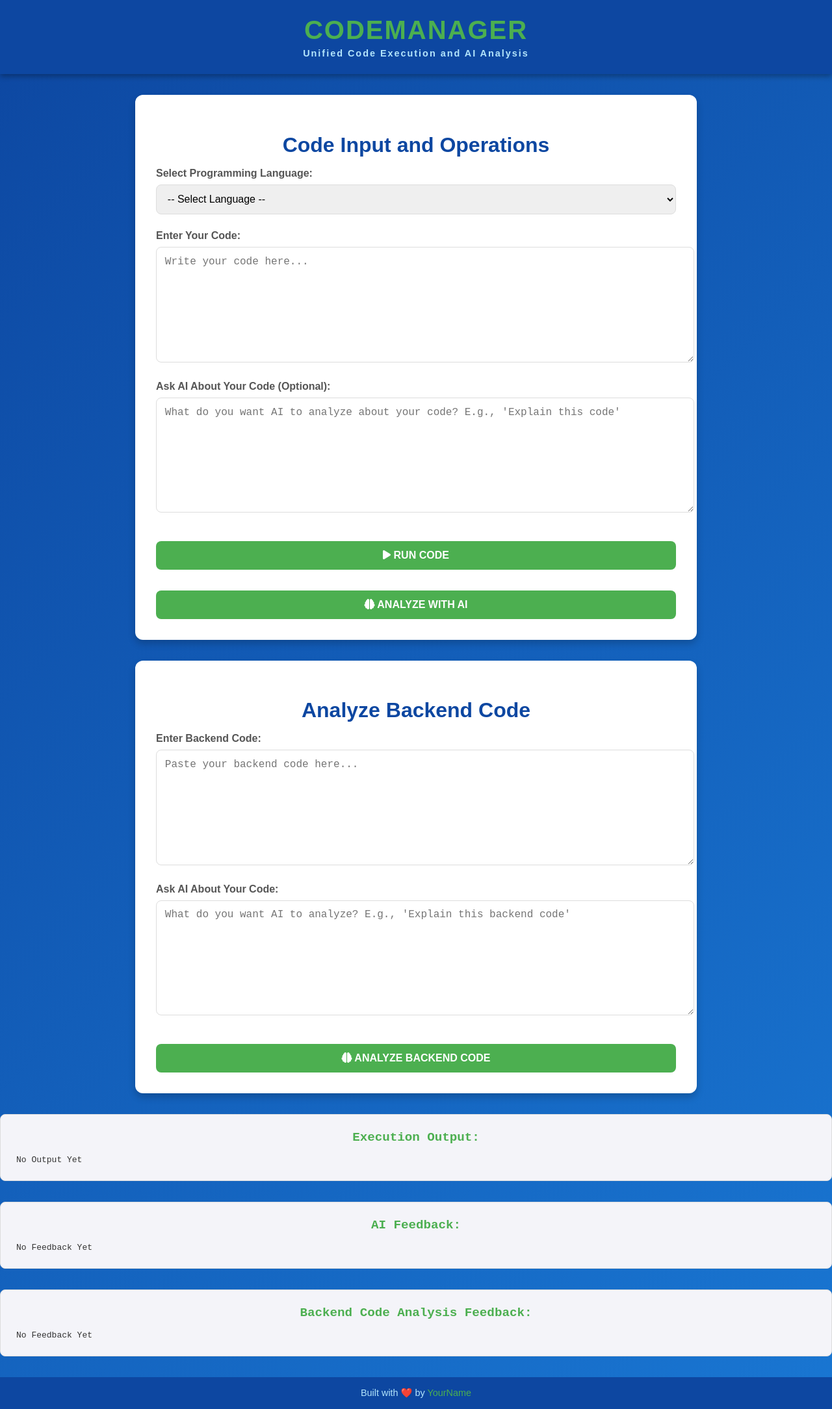
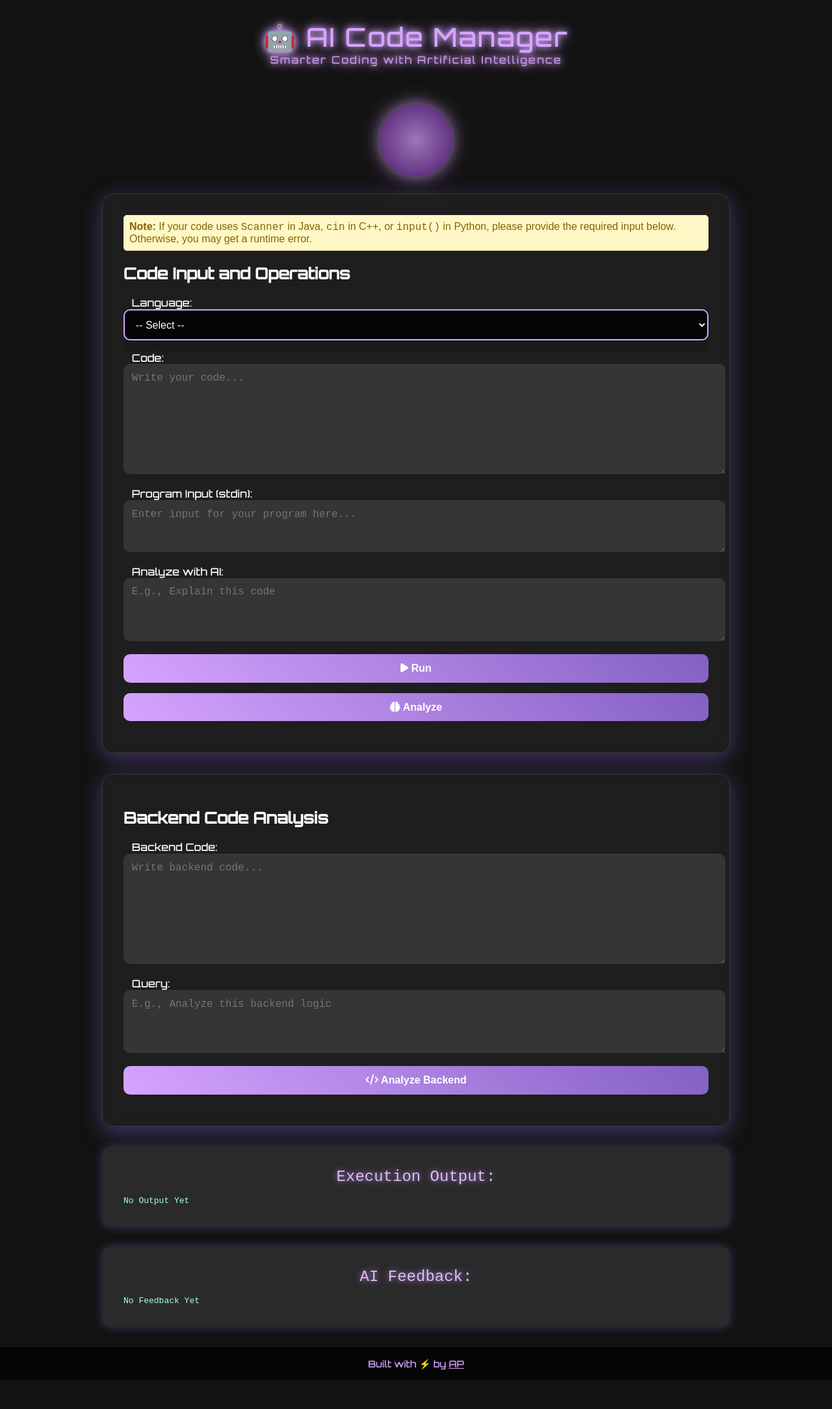
Before and after one commit to piyush1222p/AI_CDMS, a plain HTML site: page frontend.html in a window 1280 px wide. Shown: the whole page at 65% size. After the commit the page ends 2125 px from the top, so only its background shows below. Drawn offline with nearby package versions, Linux system fonts and the light colour scheme.

Commit message:
Adding all files

```diff
--- a/frontend.html
+++ b/frontend.html
@@ -1,223 +1,380 @@
 <!DOCTYPE html>
 <html lang="en">
 <head>
-    <meta charset="UTF-8">
-    <meta name="viewport" content="width=device-width, initial-scale=1.0">
-    <title>AI Code Management System</title>
-    <link rel="stylesheet" href="https://cdnjs.cloudflare.com/ajax/libs/font-awesome/6.0.0-beta3/css/all.min.css">
+  <meta charset="UTF-8" />
+  <meta name="viewport" content="width=device-width, initial-scale=1.0" />
+  <title>AI Code Manager</title>
+  <link rel="stylesheet" href="https://cdnjs.cloudflare.com/ajax/libs/font-awesome/6.0.0-beta3/css/all.min.css" />
+  <link rel="stylesheet" href="https://cdnjs.cloudflare.com/ajax/libs/codemirror/5.65.13/codemirror.min.css" />
+  <script src="https://cdn.jsdelivr.net/npm/tsparticles@3.3.0/tsparticles.bundle.min.js"></script>
   <style>
-        /* General Styles */
+    @import url('https://fonts.googleapis.com/css2?family=Orbitron:wght@500&display=swap');
+
     body {
-            font-family: 'Arial', sans-serif;
+      font-family: 'Orbitron', sans-serif;
       margin: 0;
       padding: 0;
-            background: linear-gradient(135deg, #0D47A1, #1976D2);
+      background: #121212;
       color: #ffffff;
+      overflow-x: hidden;
+      transition: background 0.5s, color 0.5s;
     }
 
     header {
-            background-color: #0D47A1;
-            padding: 1.5rem;
       text-align: center;
-            font-size: 2rem;
-            font-weight: bold;
-            color: #ffffff;
-            text-transform: uppercase;
+      padding: 2rem;
+      color: #d6a4ff;
+      font-size: 2.5rem;
       letter-spacing: 2px;
-            box-shadow: 0 4px 8px rgba(0, 0, 0, 0.3);
+      background: none;
+      text-shadow: 0 0 10px #d6a4ff, 0 0 20px #d6a4ff;
     }
 
-        header .logo {
-            display: inline-block;
-            font-size: 2.5rem;
-            color: #4CAF50;
+    .tagline {
+      font-size: 1rem;
+      color: #c792ea;
     }
 
-        header .tagline {
-            font-size: 0.9rem;
-            margin-top: 5px;
-            text-transform: none;
-            display: block;
-            color: #B3E5FC;
+    .glass-card {
+      background: rgba(255, 255, 255, 0.05);
+      border-radius: 16px;
+      border: 1px solid rgba(255, 255, 255, 0.1);
+      box-shadow: 0 8px 32px rgba(158, 117, 255, 0.37);
+      backdrop-filter: blur(10px);
+      padding: 2rem;
+      margin: 2rem auto;
+      max-width: 900px;
+      color: #fff;
     }
 
-        .form-section {
-            background: white;
-            color: #333;
-            margin: 2rem auto;
-            padding: 2rem;
-            border-radius: 12px;
-            max-width: 800px;
-            box-shadow: 0 6px 12px rgba(0, 0, 0, 0.2);
+    label, select, textarea, button {
+      width: 100%;
+      margin-bottom: 1rem;
+      border-radius: 10px;
+      padding: 0.8rem;
+      font-size: 1rem;
+      border: none;
     }
 
-        .form-section h2 {
-            text-align: center;
-            font-size: 2rem;
-            margin-bottom: 1rem;
-            color: #0D47A1;
-        }
-
-        .form-group {
-            margin-bottom: 1.5rem;
-        }
-
-        label {
-            font-weight: bold;
-            display: block;
-            margin-bottom: 0.5rem;
-            color: #555;
-        }
-
-        select, textarea, button {
-            width: 100%;
-            border: 1px solid #ddd;
-            border-radius: 8px;
-            padding: 0.8rem;
-            font-size: 1rem;
+    select {
+      background: rgba(255, 255, 255, 0.1);
+      color: #fff;
+      border: 2px solid #d6a4ff;
       transition: all 0.3s ease;
     }
 
+    select:focus {
+      background: rgba(255, 255, 255, 0.2);
+      border-color: #8360c3;
+    }
+
+    select option {
+      background: rgba(0, 0, 0, 0.2);
+      color: #fff;
+    }
+
     textarea {
-            min-height: 150px;
-            resize: vertical;
+      background: rgba(255, 255, 255, 0.1);
+      color: #fff;
     }
 
     button {
-            background: #4CAF50;
+      background: linear-gradient(45deg, #d6a4ff, #8360c3);
       color: white;
       font-weight: bold;
       cursor: pointer;
-            text-transform: uppercase;
-            border: none;
-            margin-top: 1rem;
+      transition: all 0.3s ease;
     }
 
     button:hover {
-            background: #43A047;
-            box-shadow: 0 4px 8px rgba(76, 175, 80, 0.3);
-        }
-
-        .button-group {
-            display: flex;
-            gap: 1rem;
-            justify-content: center;
-            flex-wrap: wrap;
+      background: linear-gradient(45deg, #b388ff, #6a1b9a);
+      box-shadow: 0 0 15px #d6a4ff;
     }
 
     .output-section {
-            margin-top: 2rem;
-            padding: 1.5rem;
-            background: #F4F4F9;
-            border: 1px solid #ddd;
-            border-radius: 8px;
-            color: #333;
+      margin: 2rem auto;
+      max-width: 900px;
+      padding: 2rem;
+      background: rgba(255, 255, 255, 0.1);
+      border-radius: 12px;
+      color: #a7ffeb;
       font-family: monospace;
+      box-shadow: 0 0 15px #b388ff55;
     }
 
     .output-header {
-            font-size: 1.2rem;
-            font-weight: bold;
+      text-align: center;
+      font-size: 1.5rem;
       margin-bottom: 1rem;
-            text-align: center;
-            color: #4CAF50;
+      color: #e1bee7;
+      text-shadow: 0 0 10px #b388ff;
+    }
+
+    .ai-animation {
+      display: flex;
+      justify-content: center;
+      margin: 2rem;
+    }
+
+    .neon-ai {
+      width: 100px;
+      height: 100px;
+      border-radius: 50%;
+      background: radial-gradient(circle, #d6a4ff 0%, #6a1b9a 100%);
+      animation: pulse 2s infinite;
+      box-shadow: 0 0 20px #d6a4ff, 0 0 40px #d6a4ff66;
+    }
+
+    @keyframes pulse {
+      0% {
+        transform: scale(1);
+        opacity: 1;
+      }
+      50% {
+        transform: scale(1.1);
+        opacity: 0.7;
+      }
+      100% {
+        transform: scale(1);
+        opacity: 1;
+      }
+    }
+
+    #tsparticles {
+      position: fixed;
+      top: 0;
+      left: 0;
+      width: 100%;
+      height: 100%;
+      z-index: -1;
     }
 
     footer {
       text-align: center;
       padding: 1rem;
-            background: #0D47A1;
-            color: #B3E5FC;
+      background: rgba(0, 0, 0, 0.7);
+      color: #d6a4ff;
       font-size: 0.9rem;
-            margin-top: 2rem;
     }
 
-        footer a {
-            color: #4CAF50;
-            text-decoration: none;
+    .dropdown-content {
+      display: block;
+      background-color: #1a1a1a;
+      color: #fff;
     }
 
-        footer a:hover {
-            text-decoration: underline;
+    .dropdown-content select {
+      background: rgba(0, 0, 0, 0.8);
+      color: #fff;
+      border: 2px solid #d6a4ff;
+    }
+
+    .dropdown-content select option {
+      background: rgba(0, 0, 0, 0.5);
+      color: #fff;
+    }
+
+    .notice {
+      background: #fff8c6;
+      color: #856404;
+      padding: 8px;
+      border-radius: 5px;
+      margin-bottom: 16px;
+      border: 1px solid #ffeeba;
+      font-size: 1rem;
+      font-family: Arial, sans-serif;
     }
   </style>
 </head>
 <body>
+  <div id="tsparticles"></div>
+
   <header>
-        <span class="logo">CodeManager</span>
-        <span class="tagline">Unified Code Execution and AI Analysis</span>
+    <div>🤖 AI Code Manager</div>
+    <div class="tagline">Smarter Coding with Artificial Intelligence</div>
   </header>
 
-    <main>
-        <!-- General Code Execution Section -->
-        <section class="form-section">
+  <div class="ai-animation">
+    <div class="neon-ai"></div>
+  </div>
+
+  <div class="glass-card">
+    <div class="notice">
+      <strong>Note:</strong> If your code uses <code>Scanner</code> in Java, <code>cin</code> in C++, or <code>input()</code> in Python, please provide the required input below. Otherwise, you may get a runtime error.
+    </div>
     <h2>Code Input and Operations</h2>
-            <form id="code-form">
-                <div class="form-group">
-                    <label for="language">Select Programming Language:</label>
-                    <select id="language" name="language" required>
-                        <option value="">-- Select Language --</option>
+    <label for="language">Language:</label>
+    <div class="dropdown-content">
+      <select id="language">
+        <option value="">-- Select --</option>
         <option value="python">Python</option>
-                        <option value="javascript">JavaScript</option>
-                        <option value="c">C</option>
         <option value="cpp">C++</option>
         <option value="java">Java</option>
       </select>
     </div>
-                <div class="form-group">
-                    <label for="code">Enter Your Code:</label>
-                    <textarea id="code" name="code" placeholder="Write your code here..." required></textarea>
+
+    <label for="code">Code:</label>
+    <textarea id="code" rows="8" placeholder="Write your code..."></textarea>
+
+    <!-- New Program Input for stdin -->
+    <label for="program-input">Program Input (stdin):</label>
+    <textarea id="program-input" rows="3" placeholder="Enter input for your program here..."></textarea>
+
+    <label for="query">Analyze with AI:</label>
+    <textarea id="query" rows="4" placeholder="E.g., Explain this code"></textarea>
+
+    <button id="run-code"><i class="fas fa-play"></i> Run</button>
+    <button id="analyze-code"><i class="fas fa-brain"></i> Analyze</button>
   </div>
-                <div class="form-group">
-                    <label for="ai-query">Ask AI About Your Code (Optional):</label>
-                    <textarea id="ai-query" name="ai-query" placeholder="What do you want AI to analyze about your code? E.g., 'Explain this code'"></textarea>
+
+  <div class="glass-card">
+    <h2>Backend Code Analysis</h2>
+    <label for="backend-code">Backend Code:</label>
+    <textarea id="backend-code" rows="8" placeholder="Write backend code..."></textarea>
+
+    <label for="backend-query">Query:</label>
+    <textarea id="backend-query" rows="4" placeholder="E.g., Analyze this backend logic"></textarea>
+
+    <button id="analyze-backend-code"><i class="fas fa-code"></i> Analyze Backend</button>
   </div>
-                <div class="button-group">
-                    <button type="button" id="run-code"><i class="fas fa-play"></i> Run Code</button>
-                    <button type="button" id="analyze-code"><i class="fas fa-brain"></i> Analyze with AI</button>
-                </div>
-            </form>
-        </section>
 
-        <!-- Backend Code Analysis Section -->
-        <section class="form-section">
-            <h2>Analyze Backend Code</h2>
-            <form id="backend-code-form">
-                <div class="form-group">
-                    <label for="backend-code">Enter Backend Code:</label>
-                    <textarea id="backend-code" name="backend-code" placeholder="Paste your backend code here..." required></textarea>
-                </div>
-                <div class="form-group">
-                    <label for="backend-query">Ask AI About Your Code:</label>
-                    <textarea id="backend-query" name="backend-query" placeholder="What do you want AI to analyze? E.g., 'Explain this backend code'"></textarea>
-                </div>
-                <div class="button-group">
-                    <button type="button" id="analyze-backend-code"><i class="fas fa-brain"></i> Analyze Backend Code</button>
-                </div>
-            </form>
-        </section>
-
-        <!-- Output Sections -->
-        <section class="output-section">
+  <div class="output-section">
     <div class="output-header">Execution Output:</div>
     <div id="output-content">No Output Yet</div>
-        </section>
+  </div>
 
-        <section class="output-section">
+  <div class="output-section">
     <div class="output-header">AI Feedback:</div>
     <div id="ai-feedback">No Feedback Yet</div>
-        </section>
-
-        <section class="output-section">
-            <div class="output-header">Backend Code Analysis Feedback:</div>
-            <div id="backend-feedback">No Feedback Yet</div>
-        </section>
-    </main>
+  </div>
 
   <footer>
-        Built with ❤️ by <a href="#">YourName</a>
+    Built with ⚡ by <a href="#" style="color:#d6a4ff;">AP</a>
   </footer>
 
-    <script src="script.js"></script>
+  <script>
+    // Utility: Warn if probable need for input but none provided
+    function needsInputWarning(language, code, user_input) {
+      return (
+        (language === 'java' && /Scanner\s*\(/.test(code) && user_input.trim() === '') ||
+        (language === 'cpp' && /cin\s*>>/.test(code) && user_input.trim() === '') ||
+        (language === 'python' && /input\s*\(/.test(code) && user_input.trim() === '')
+      );
+    }
+
+    document.getElementById('run-code').onclick = async function() {
+      const language = document.getElementById('language').value;
+      const code = document.getElementById('code').value;
+      const user_input = document.getElementById('program-input').value;
+      const outputDiv = document.getElementById('output-content');
+
+      if (!language || !code.trim()) {
+        outputDiv.textContent = 'Please select a language and enter your code.';
+        return;
+      }
+
+      if (needsInputWarning(language, code, user_input)) {
+        if (!confirm('Your code appears to require input, but none was provided. This may cause a runtime error. Continue anyway?')) {
+          outputDiv.textContent = 'Execution cancelled. Please provide input if your code requires it.';
+          return;
+        }
+      }
+
+      outputDiv.textContent = 'Running...';
+
+      try {
+        const resp = await fetch('http://127.0.0.1:8000/check-code', {
+          method: 'POST',
+          headers: { 'Content-Type': 'application/json' },
+          body: JSON.stringify({ language, code, user_input })
+        });
+        const data = await resp.json();
+        if (resp.ok) {
+          outputDiv.textContent = data.message || 'No output.';
+        } else {
+          outputDiv.textContent = data.detail || 'Unexpected error.';
+        }
+      } catch (e) {
+        outputDiv.textContent = 'Network error: ' + e;
+      }
+    };
+
+    document.getElementById('analyze-code').onclick = async function() {
+      const language = document.getElementById('language').value;
+      const code = document.getElementById('code').value;
+      const query = document.getElementById('query').value;
+      const feedbackDiv = document.getElementById('ai-feedback');
+
+      if (!language || !code.trim() || !query.trim()) {
+        feedbackDiv.textContent = 'Please select a language, enter code, and your AI query.';
+        return;
+      }
+
+      feedbackDiv.textContent = 'Analyzing...';
+
+      try {
+        const resp = await fetch('http://127.0.0.1:8000/analyze-code', {
+          method: 'POST',
+          headers: { 'Content-Type': 'application/json' },
+          body: JSON.stringify({ language, code, query })
+        });
+        const data = await resp.json();
+        if (resp.ok) {
+          feedbackDiv.textContent = data.feedback || 'No feedback.';
+        } else {
+          feedbackDiv.textContent = data.detail || 'Unexpected error.';
+        }
+      } catch (e) {
+        feedbackDiv.textContent = 'Network error: ' + e;
+      }
+    };
+
+    document.getElementById('analyze-backend-code').onclick = async function() {
+      const code = document.getElementById('backend-code').value;
+      const query = document.getElementById('backend-query').value;
+      const feedbackDiv = document.getElementById('ai-feedback');
+
+      if (!code.trim() || !query.trim()) {
+        feedbackDiv.textContent = 'Please enter backend code and your query.';
+        return;
+      }
+
+      feedbackDiv.textContent = 'Analyzing backend...';
+
+      try {
+        const resp = await fetch('http://127.0.0.1:8000/analyze-backend-code', {
+          method: 'POST',
+          headers: { 'Content-Type': 'application/json' },
+          body: JSON.stringify({ code, query })
+        });
+        const data = await resp.json();
+        if (resp.ok) {
+          feedbackDiv.textContent = data.feedback || 'No feedback.';
+        } else {
+          feedbackDiv.textContent = data.detail || 'Unexpected error.';
+        }
+      } catch (e) {
+        feedbackDiv.textContent = 'Network error: ' + e;
+      }
+    };
+
+    // Optional: particles background
+    tsParticles.load("tsparticles", {
+      background: { color: { value: "#121212" } },
+      fpsLimit: 60,
+      interactivity: {
+        events: { onClick: { enable: false }, onHover: { enable: false }, resize: true },
+      },
+      particles: {
+        color: { value: "#d6a4ff" },
+        links: { enable: true, color: "#d6a4ff", opacity: 0.2 },
+        move: { enable: true, speed: 1 },
+        number: { value: 48 },
+        opacity: { value: 0.2 },
+        shape: { type: "circle" },
+        size: { value: { min: 1, max: 3 } },
+      }
+    });
+  </script>
 </body>
 </html>
--- a/script.js
+++ b/script.js
@@ -3,19 +3,17 @@ const BASE_URL = "http://127.0.0.1:8000"; // Update this if backend is hosted el
 document.addEventListener("DOMContentLoaded", () => {
     const languageSelect = document.getElementById("language");
     const codeTextarea = document.getElementById("code");
-    const aiQueryTextarea = document.getElementById("ai-query");
+    const aiQueryTextarea = document.getElementById("query");
     const runCodeButton = document.getElementById("run-code");
     const analyzeCodeButton = document.getElementById("analyze-code");
-    const backendCodeTextarea = document.getElementById("backend-code");
-    const backendQueryTextarea = document.getElementById("backend-query");
-    const analyzeBackendCodeButton = document.getElementById("analyze-backend-code");
     const outputContent = document.getElementById("output-content");
     const aiFeedback = document.getElementById("ai-feedback");
-    const backendFeedback = document.getElementById("backend-feedback");
+    const programInput = document.getElementById("program-input"); // new input element
 
     const runCode = async () => {
         const language = languageSelect.value;
         const code = codeTextarea.value;
+        const user_input = programInput.value; // get the program input value
 
         if (!language || !code) {
             alert("Please select a language and enter code.");
@@ -27,7 +25,7 @@ document.addEventListener("DOMContentLoaded", () => {
             const response = await fetch(`${BASE_URL}/check-code`, {
                 method: "POST",
                 headers: { "Content-Type": "application/json" },
-                body: JSON.stringify({ language, code }),
+                body: JSON.stringify({ language, code, user_input }), // send user_input to backend
             });
             const result = await response.json();
 
@@ -70,35 +68,6 @@ document.addEventListener("DOMContentLoaded", () => {
         }
     };
 
-    const analyzeBackendCode = async () => {
-        const code = backendCodeTextarea.value;
-        const query = backendQueryTextarea.value;
-
-        if (!code || !query) {
-            alert("Please enter backend code and a query for analysis.");
-            return;
-        }
-
-        backendFeedback.textContent = "Analyzing backend code with AI...";
-        try {
-            const response = await fetch(`${BASE_URL}/analyze-backend-code`, {
-                method: "POST",
-                headers: { "Content-Type": "application/json" },
-                body: JSON.stringify({ code, query }),
-            });
-            const result = await response.json();
-
-            if (response.ok) {
-                backendFeedback.textContent = result.feedback || "Backend code analysis completed.";
-            } else {
-                backendFeedback.textContent = `Error: ${result.detail || "Unknown error."}`;
-            }
-        } catch (error) {
-            backendFeedback.textContent = "Error: Unable to connect to the server.";
-        }
-    };
-
     runCodeButton.addEventListener("click", runCode);
     analyzeCodeButton.addEventListener("click", analyzeCode);
-    analyzeBackendCodeButton.addEventListener("click", analyzeBackendCode);
 });
```
Also changed, not shown: 2 other files. Lines whose indentation alone changed are shown as unchanged.
